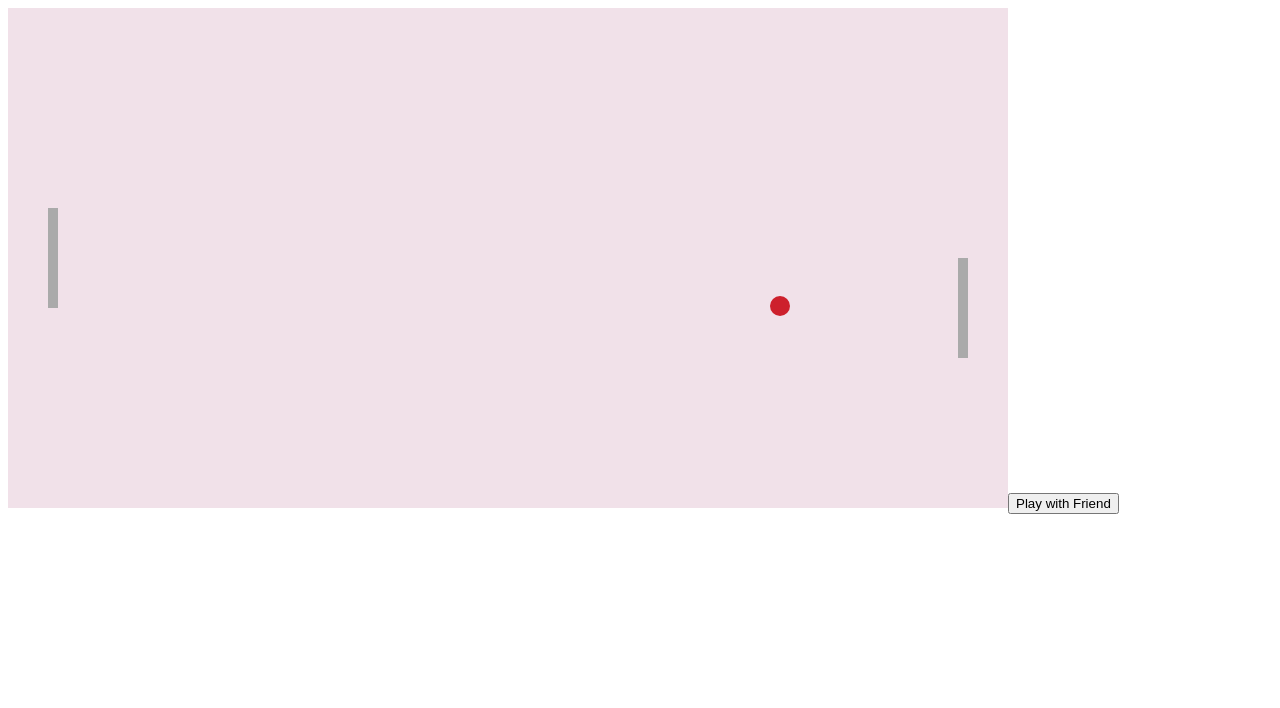
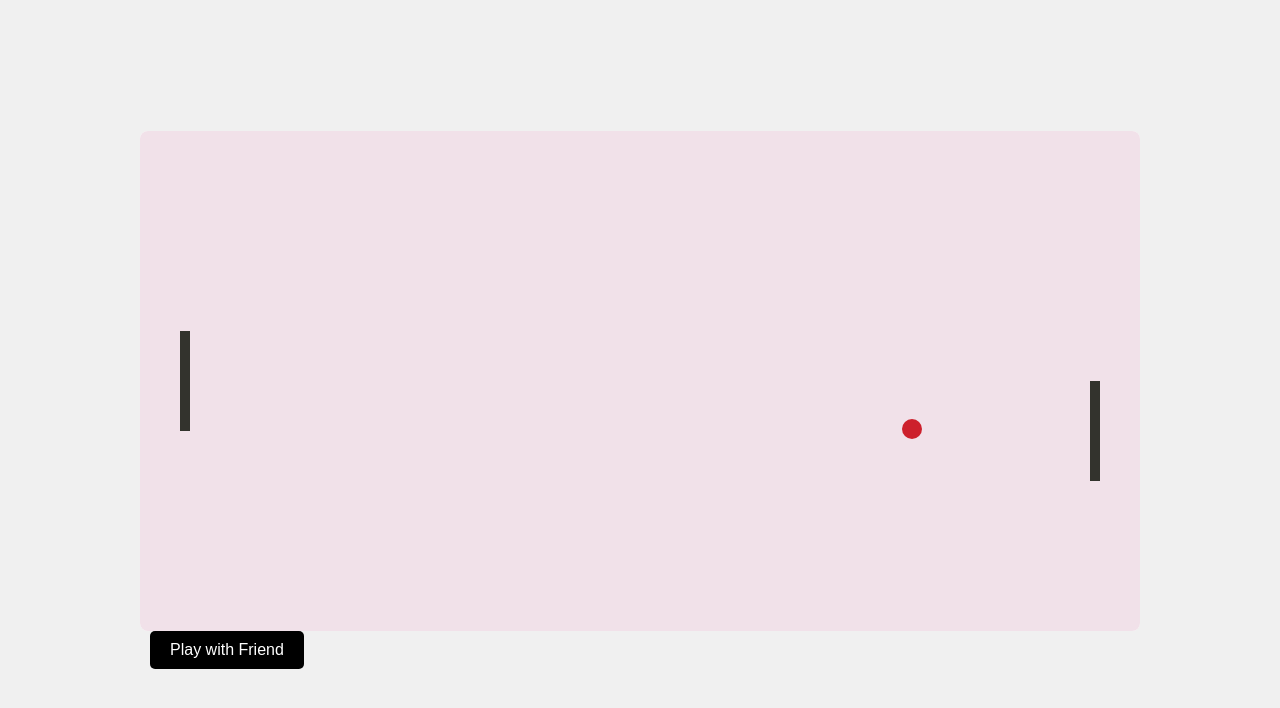
Before and after one commit to mohamedelhoudaigui/js_table_tennis, a React (Vite) app: page / in a window 1280 px wide. Shown: the top 708 px of the page. Built offline with nearby package versions, Linux system fonts and the light colour scheme.

Commit message:
edit app.css

```diff
--- a/src/App.css
+++ b/src/App.css
@@ -7,6 +7,13 @@ body {
   align-items: center;
   justify-content: center;
   height: 100vh;
+}
+
+canvas {
+  display: block;
+  margin: auto;
+  background-color: #ffffff;
+  border-radius: 8px;
 }
 
 h1 {
--- a/src/components/Game.jsx
+++ b/src/components/Game.jsx
@@ -2,6 +2,7 @@ import React, { useState, useEffect, useCallback } from 'react';
 import Canvas from './Canvas';
 import Ball from './Ball';
 import Racket from './Racket';
+import '../App.css';
 
 const Game = () => {
   const [isAIEnabled, setIsAIEnabled] = useState(true);
@@ -10,17 +11,17 @@ const Game = () => {
   });
 
   const [leftRacket, setLeftRacket] = useState({
-    x: 40, y: 200, width: 10, height: 100, color: '#aaaaaa', velocity: 5,
+    x: 40, y: 200, width: 10, height: 100, color: '#33332D', velocity: 5,
   });
 
   const [rightRacket, setRightRacket] = useState({
-    x: 950, y: 200, width: 10, height: 100, color: '#aaaaaa', velocity: 5,
+    x: 950, y: 200, width: 10, height: 100, color: '#33332D', velocity: 5,
   });
 
   const moveAIRacket = () => {
     setRightRacket((prev) => {
       const direction = ball.y > prev.y + prev.height / 2 ? 1 : -1;
-      let newY = prev.y + direction * 3;
+      let newY = prev.y + direction * prev.velocity;
       newY = Math.max(0, Math.min(newY, 500 - prev.height));
       return { ...prev, y: newY };
     });
```
